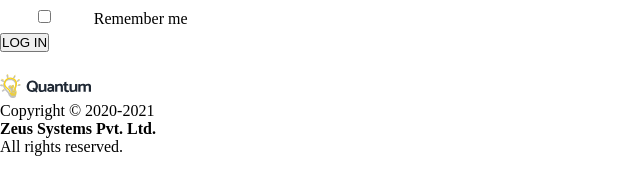
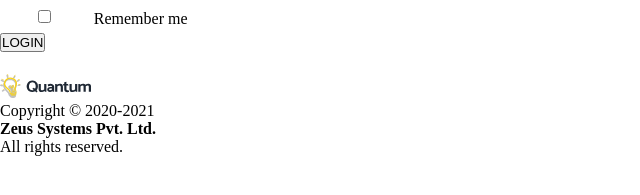
Before and after one commit to ShivChevli/Zeus_practice_repository, a plain HTML site: page login.html in a window 1280 px wide. Shown: the part 319-514 px from the top of the page, 0-640 px from the left. Drawn offline with Linux system fonts and the light colour scheme; files that its build step writes are made by us from their sources; a script that the page names is missing; files whose address does not match are found by name.

```diff
--- a/login.html
+++ b/login.html
@@ -52,7 +52,7 @@
                     <label for="remember_me">Remember me</label>
                 </div>
                 <div class="submit">
-                    <button>LOG IN</button>
+                    <button>LOGIN</button>
                 </div>
             </form>
         </div>
```
